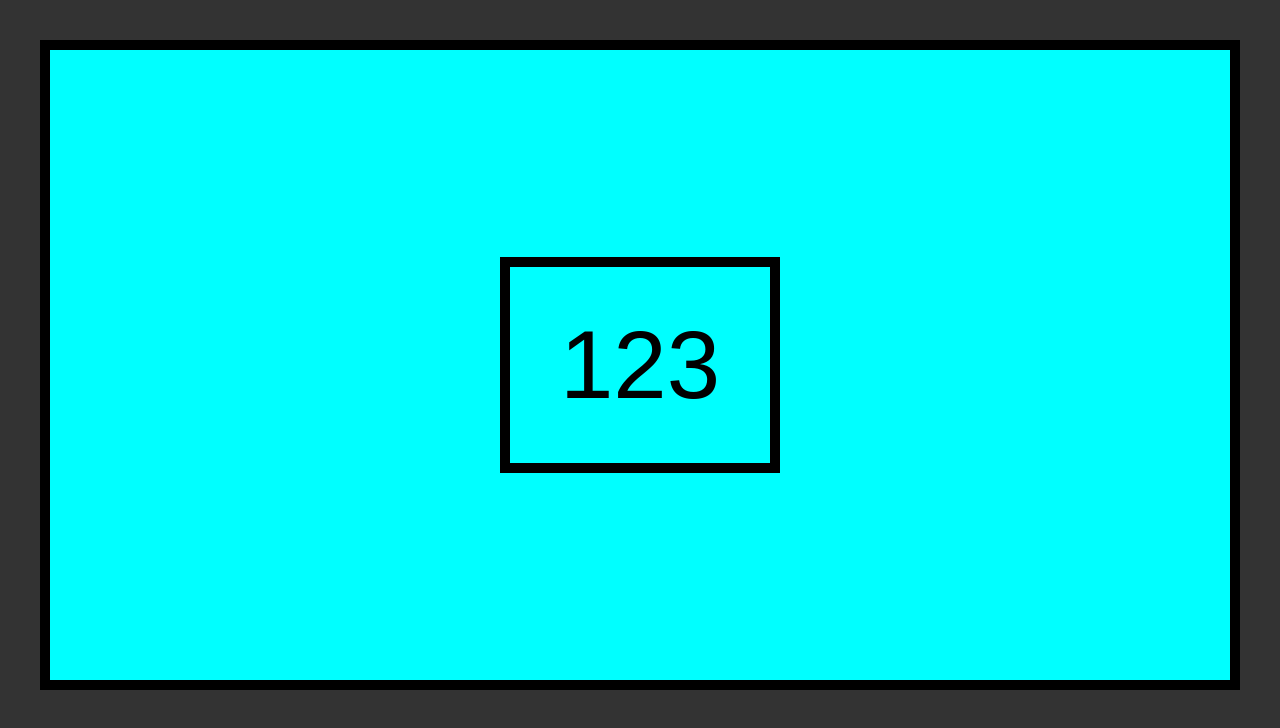
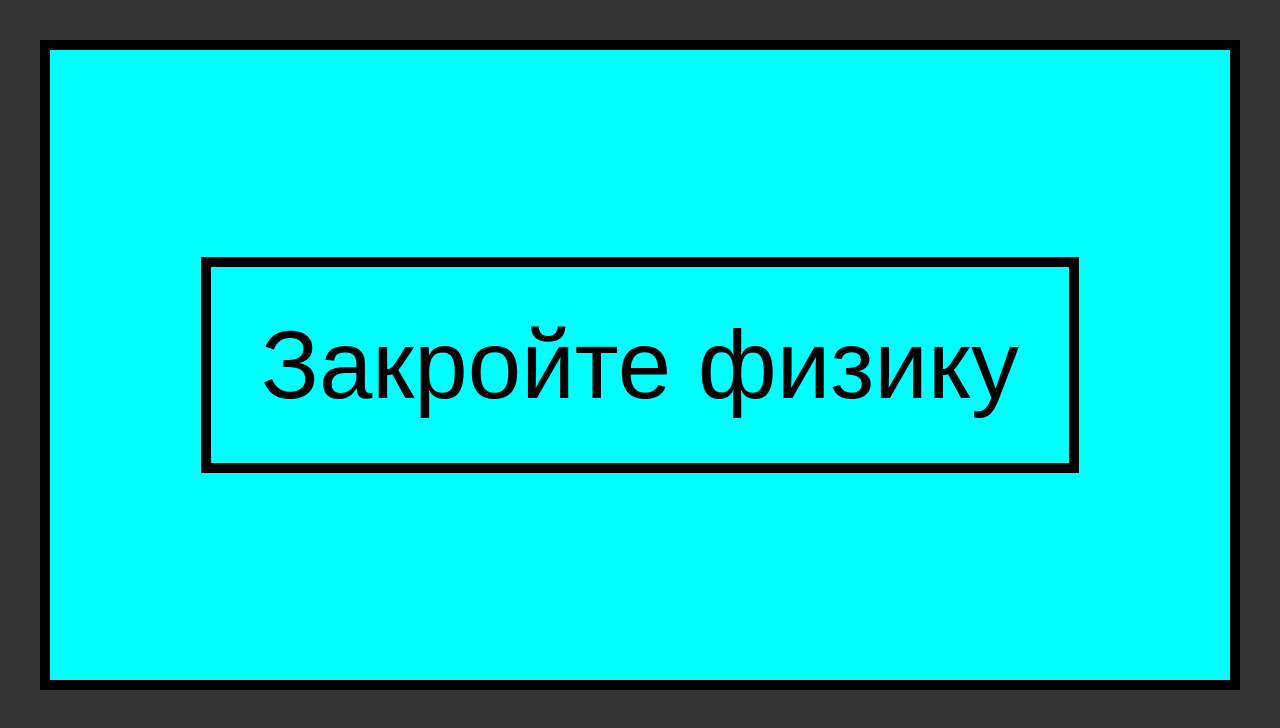
Before and after one commit to d1sk2/HomeWork-1-2, a plain HTML site: page docs/index.html in a window 1280 px wide. Drawn offline with Linux system fonts and the light colour scheme.

Commit message:
index.html

```diff
--- a/docs/index.html
+++ b/docs/index.html
@@ -18,7 +18,7 @@
 <body>
     <div class="box">
         <div class="box__item">
-            <div class="box__item-content">123</div>
+            <div class="box__item-content">Закройте физику</div>
         </div>
     </div>
 </body>
```
